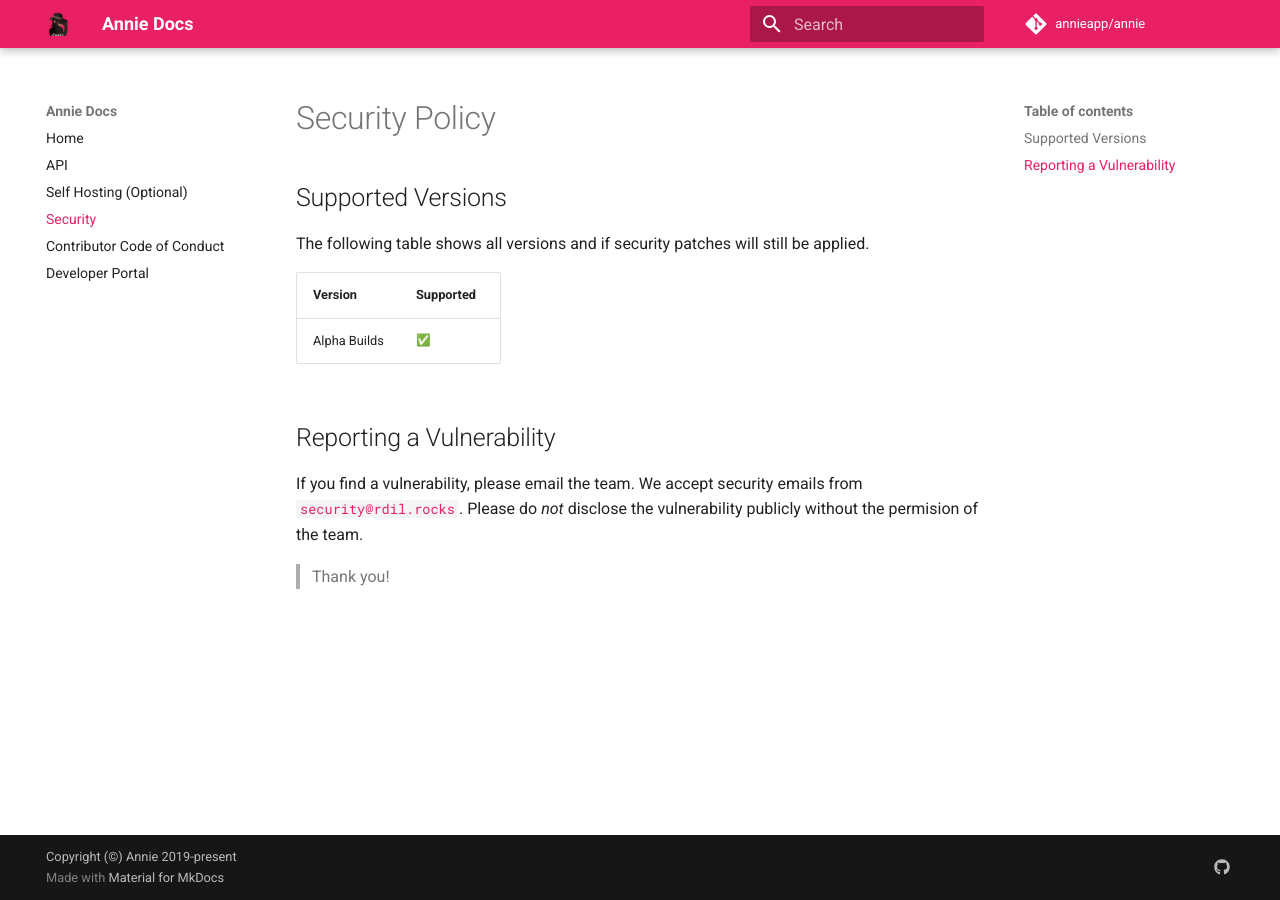
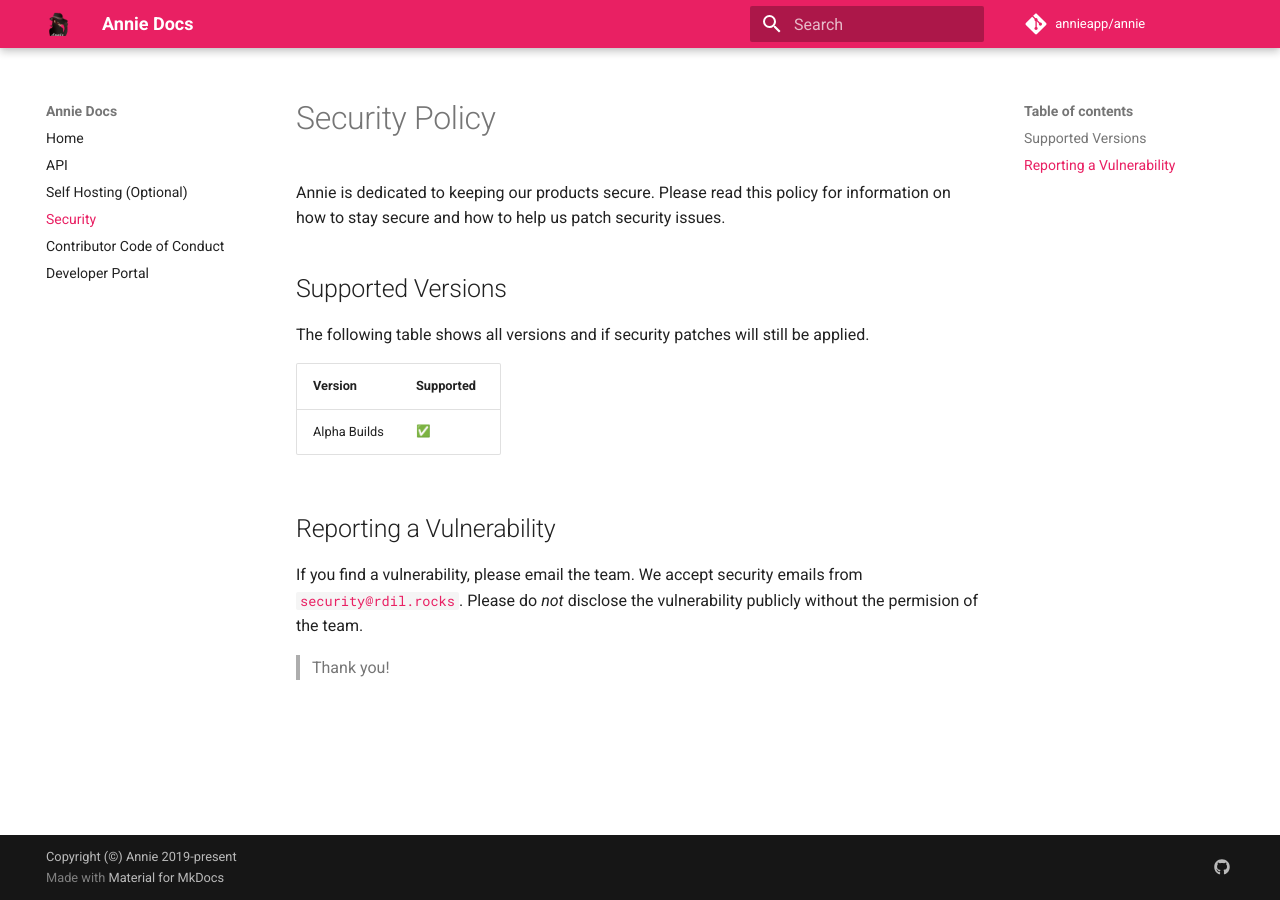
Before and after one commit to annieapp/annie, an MkDocs documentation site: the page built from docs/security.md, in a window 1280 px wide. Built offline with MkDocs 1.6.1 and Material for MkDocs 9.7.7, drawn with Linux system fonts in a browser that asks for light colours; emoji names are drawn with the system emoji font; comment, search, counter and statistics services are not loaded.

Commit message:
Add note

```diff
--- a/docs/security.md
+++ b/docs/security.md
@@ -1,4 +1,6 @@
 # Security Policy
+
+Annie is dedicated to keeping our products secure. Please read this policy for information on how to stay secure and how to help us patch security issues.
 
 ## Supported Versions
 
```
